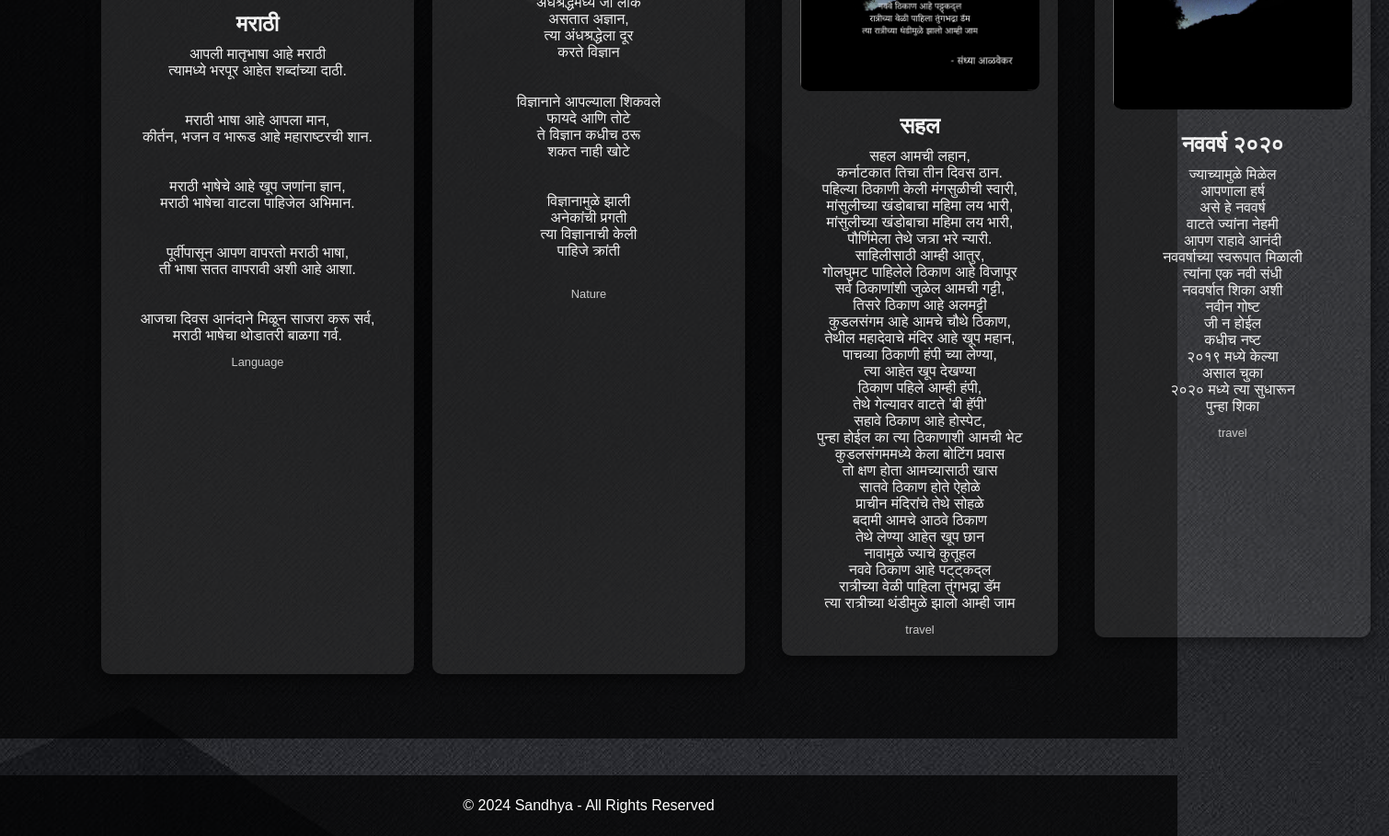
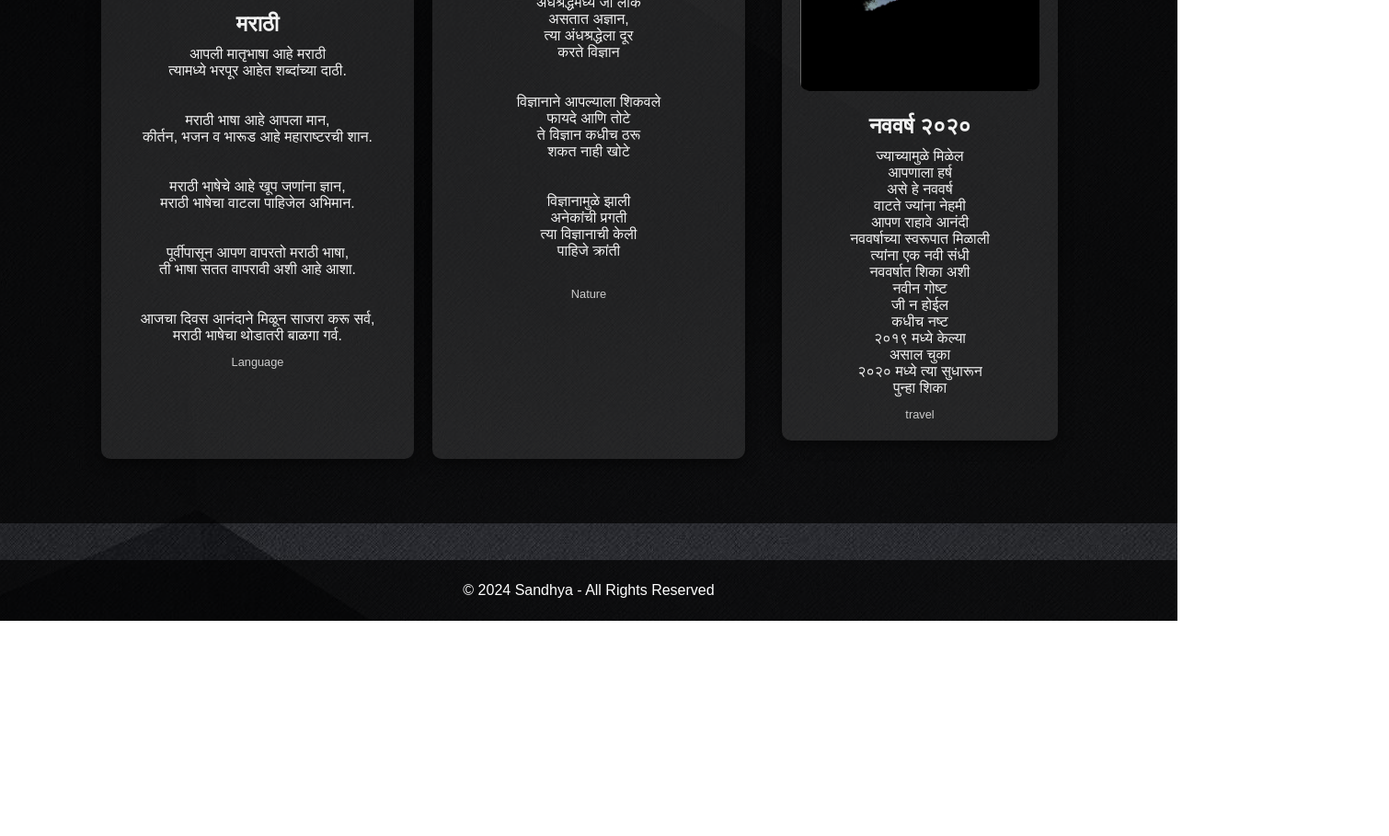
Before and after one commit to tanmayyy8/Webdb, a plain HTML site: page poems.html in a window 1280 px wide. Shown: the part 720-1629 px from the top of the page at 92% size, 1510 px wide, since content can reach past the window. After the commit the page ends 1395 px from the top, so only its background shows below. Drawn offline with Linux system fonts and the light colour scheme.

Commit message:
Update poems.html

```diff
--- a/poems.html
+++ b/poems.html
@@ -96,42 +96,6 @@
                 </p>
                 <span class="category">Nature</span>
             </div>
-            <div class="poem-grid">
-                <div class="poem-card" data-title="Title of Poem 1" data-category="travel">
-                    <img src="3.png" alt="Poem 1 Image" class="poem-image">
-                    <h3>सहल</h3>
-                    <p>सहल आमची लहान,<br>
-                        कर्नाटकात तिचा तीन दिवस ठान.<br>
-                        पहिल्या ठिकाणी केली मंगसुळीची स्वारी,<br>
-                        मांसुलीच्या खंडोबाचा महिमा लय भारी,<br>
-                        मांसुलीच्या खंडोबाचा महिमा लय भारी,<br>
-                        पौर्णिमेला तेथे जत्रा भरे न्यारी.<br>
-                        साहिलीसाठी आम्ही आतुर,<br>
-                        गोलघुमट पाहिलेले ठिकाण आहे विजापूर<br>
-                        सर्व ठिकाणांशी जुळेल आमची गट्टी,<br>
-                        तिसरे ठिकाण आहे अलमट्टी<br>
-                        कुडलसंगम आहे आमचे चौथे ठिकाण,<br>
-                        तेथील महादेवाचे मंदिर आहे खूप महान,<br>
-                        पाचव्या ठिकाणी हंपी च्या लेण्या,<br>
-                        त्या आहेत खूप देखण्या<br>
-                        ठिकाण पहिले आम्ही हंपी,<br>
-                        तेथे गेल्यावर वाटते 'बी हॅपी'<br>
-                        सहावे ठिकाण आहे होस्पेट,<br>
-                        पुन्हा होईल का त्या ठिकाणाशी आमची भेट<br>
-                        कुडलसंगममध्ये केला बोटिंग प्रवास<br>
-                        तो क्षण होता आमच्यासाठी खास<br>
-                        सातवे ठिकाण होते ऐहोळे<br>
-                        प्राचीन मंदिरांचे तेथे सोहळे<br>
-                        बदामी आमचे आठवे ठिकाण<br>
-                        तेथे लेण्या आहेत खूप छान<br>
-                        नावामुळे ज्याचे कुतूहल<br>
-                        नववे ठिकाण आहे पट्ट्कद्ल<br>
-                        रात्रीच्या वेळी पाहिला तुंगभद्रा डॅम<br>
-                        त्या रात्रीच्या थंडीमुळे झालो आम्ही जाम<br>
-
-                        </p>
-                    <span class="category">travel</span>
-                </div>
                 <div class="poem-grid">
                     <div class="poem-card" data-title="Title of Poem 1" data-category="travel">
                         <img src="4.png" alt="Poem 1 Image" class="poem-image">
```
